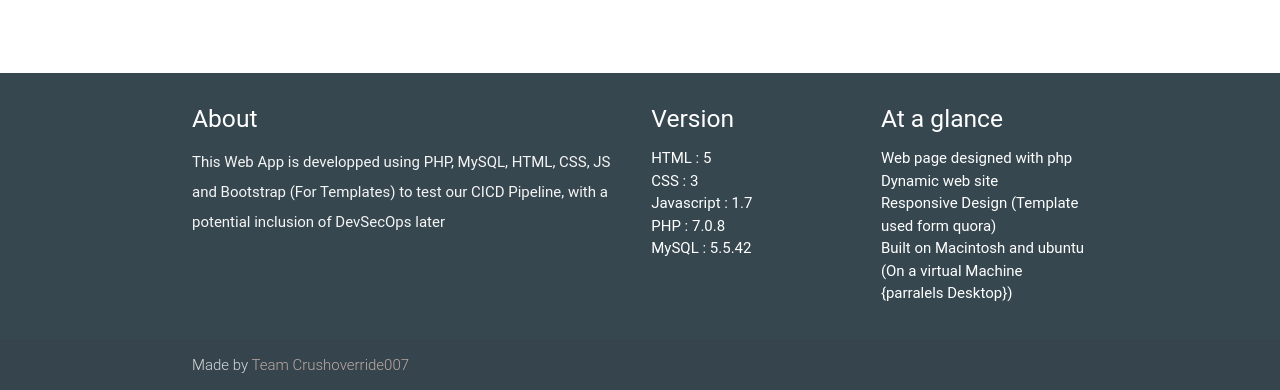
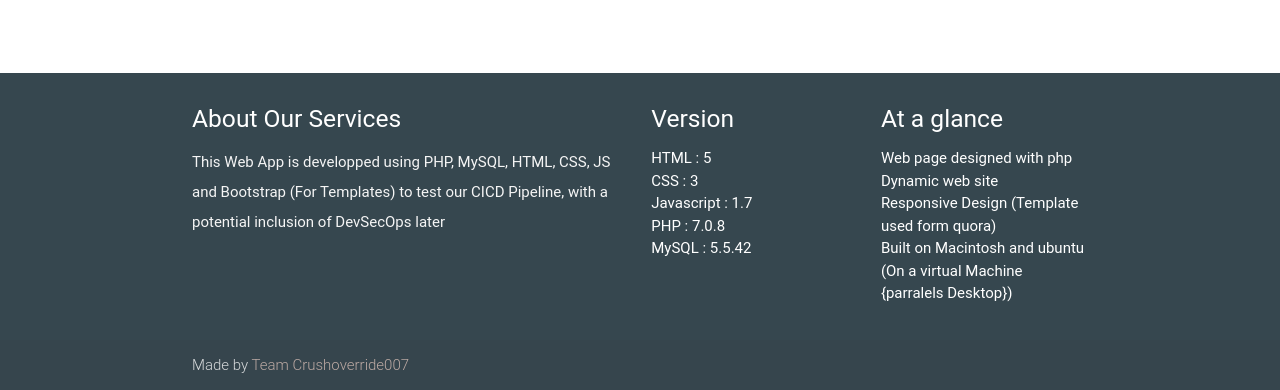
Before and after one commit to Crushoverride007/WebDBAppAzure, a PHP site: page / in a window 1280 px wide. Shown: the part 949-1339 px from the top of the page. Run offline with PHP 8.4, Linux system fonts and the light colour scheme; some libraries are stand-ins or nearby versions; some web fonts are replaced.

Commit message:
modying about phase

```diff
--- a/Application/index.php
+++ b/Application/index.php
@@ -54,7 +54,7 @@
       <div class="container">
          <div class="row">
             <div class="col l6 s12">
-               <h5 class="white-text">About</h5>
+               <h5 class="white-text">About Our Services</h5>
                <p class="grey-text text-lighten-4">This Web App is developped using PHP, MySQL, HTML, CSS, JS and Bootstrap (For Templates) to test our CICD Pipeline, with a potential inclusion of DevSecOps later</p>
             </div>
             <div class="col l3 s12">
```
